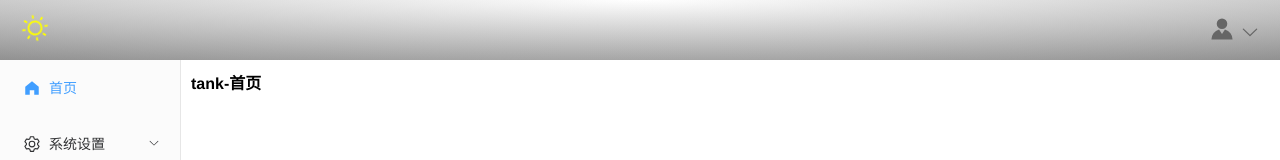
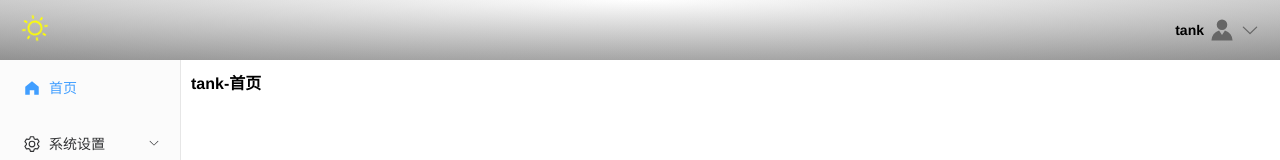
Before and after one commit to tankle0/THome, a Vue app: page /dashboard in a window 1280 px wide. Shown: the top 160 px of the page. Built offline with nearby package versions, Linux system fonts and the light colour scheme; sample sign-in values are in the browser's storage.

Commit message:
feat: add vuex

```diff
--- a/package.json
+++ b/package.json
@@ -12,7 +12,8 @@
     "axios": "^0.24.0",
     "element-plus": "^1.2.0-beta.6",
     "vue": "^3.2.25",
-    "vue-router": "^4.0.12"
+    "vue-router": "^4.0.12",
+    "vuex": "^4.0.2"
   },
   "devDependencies": {
     "@types/node": "^17.0.5",
--- a/src/main.ts
+++ b/src/main.ts
@@ -3,6 +3,7 @@ import App from './App.vue'
 import router from './router'
 import './utils/permission'
 import 'element-plus/dist/index.css'
+import { store } from './vuex'
 
 const app = createApp(App)
 
@@ -25,4 +26,5 @@ Object.keys(icons).forEach(key => {
 // app.component('arrow-down',ArrowDown)
 
 app.use(router)
+.use(store)
 .mount('#app')
--- a/src/views/home/Header.vue
+++ b/src/views/home/Header.vue
@@ -39,6 +39,7 @@ const router = useRouter()
     <div class="user">
       <el-dropdown trigger="click">
         <span class="el-dropdown-link">
+          <span>{{'tank'}}</span>
           <el-icon color="#666"><avatar /></el-icon>
           <el-icon color="#666" class="el-icon--right">
             <arrow-down />
@@ -88,6 +89,15 @@ const router = useRouter()
     .el-icon--right{
       font-size: 20px;
     }
+    .el-dropdown-link{
+      display: flex;
+      align-items: center;
+      span{
+        margin-right: 5px;
+        font-weight: bold;
+        color: black;
+      }
+    }
   }
 }
 </style>
--- a/src/views/login/index.vue
+++ b/src/views/login/index.vue
@@ -3,13 +3,13 @@ import { reactive, ref, getCurrentInstance } from 'vue'
 import { setUserInfo } from '@/utils/user'
 import { useRouter } from 'vue-router'
 import { ElMessage } from 'element-plus'
+import { useStore } from 'vuex'
 export default{
   name:'login'
 }
 </script>
 
 <script lang="ts" setup>
-
 const formObj = reactive(
   {
     name:'',
@@ -17,6 +17,7 @@ const formObj = reactive(
   }
 )
 , router = useRouter()
+, store = useStore()
 , rules = reactive(
   {
     name:[
@@ -38,6 +39,8 @@ const formObj = reactive(
 
 , {ctx}:any = getCurrentInstance()
 
+
+console.log(store.getters['app/name'],store.state.app.user);
 /*
   页面用到的方法
 */
--- /dev/null
+++ b/src/vuex/index.ts
@@ -0,0 +1,18 @@
+import { createStore } from "vuex";
+import app from './modules/app'
+export const store = createStore({
+  state(){
+    return{
+
+    }
+  },
+  mutations:{
+
+  },
+  getters:{
+
+  },
+  modules:{
+    app
+  }
+})
--- /dev/null
+++ b/src/vuex/modules/app.ts
@@ -0,0 +1,25 @@
+import { getUserInfo } from "@/utils/user"
+
+const state = {
+  user:"12"
+}
+
+, mutations = {
+
+}
+, actions = {
+
+}
+, getters = {
+  name:(state:any)=>{
+    return getUserInfo()?.name
+  }
+}
+
+export default{
+  namespaced:true,
+  state,
+  mutations,
+  actions,
+  getters
+}
```
Also changed, not shown: 1 other file (tests, documents, lock files or other folders).
